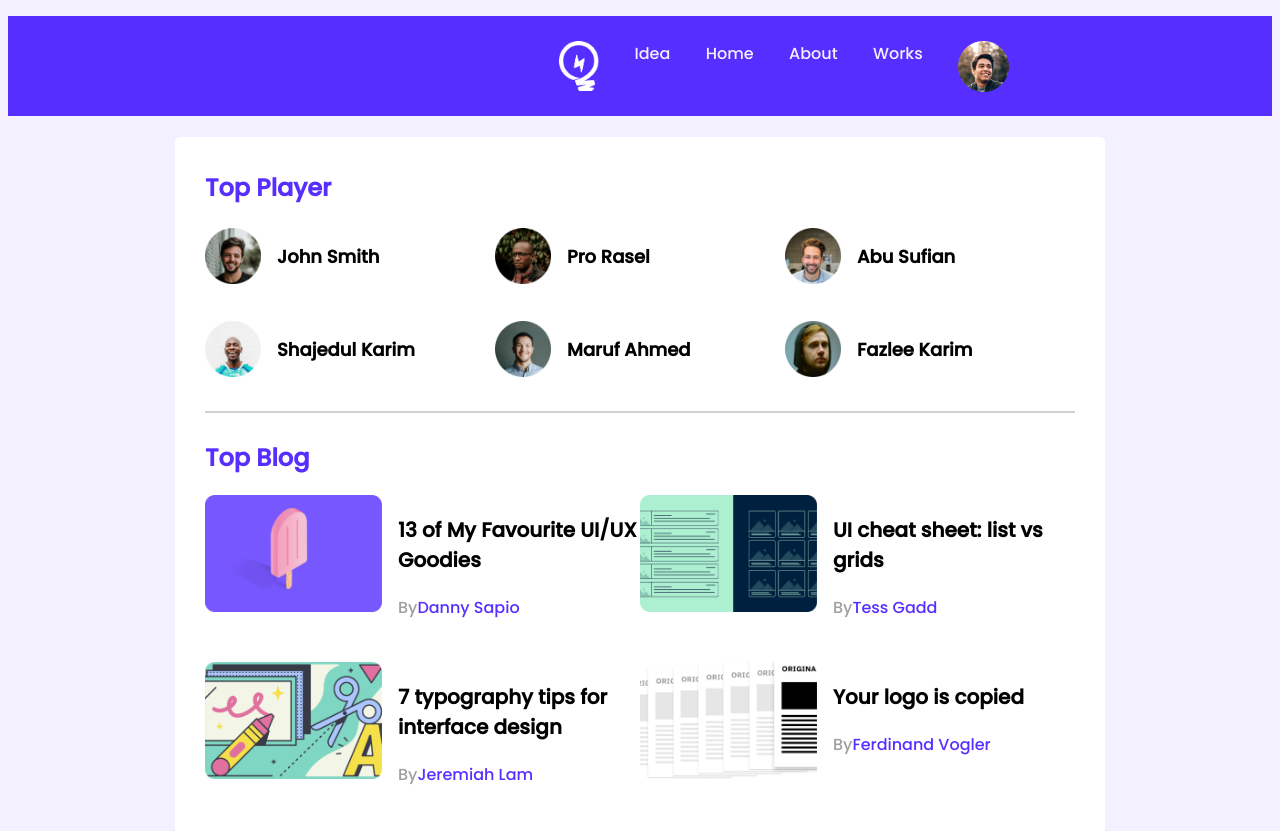
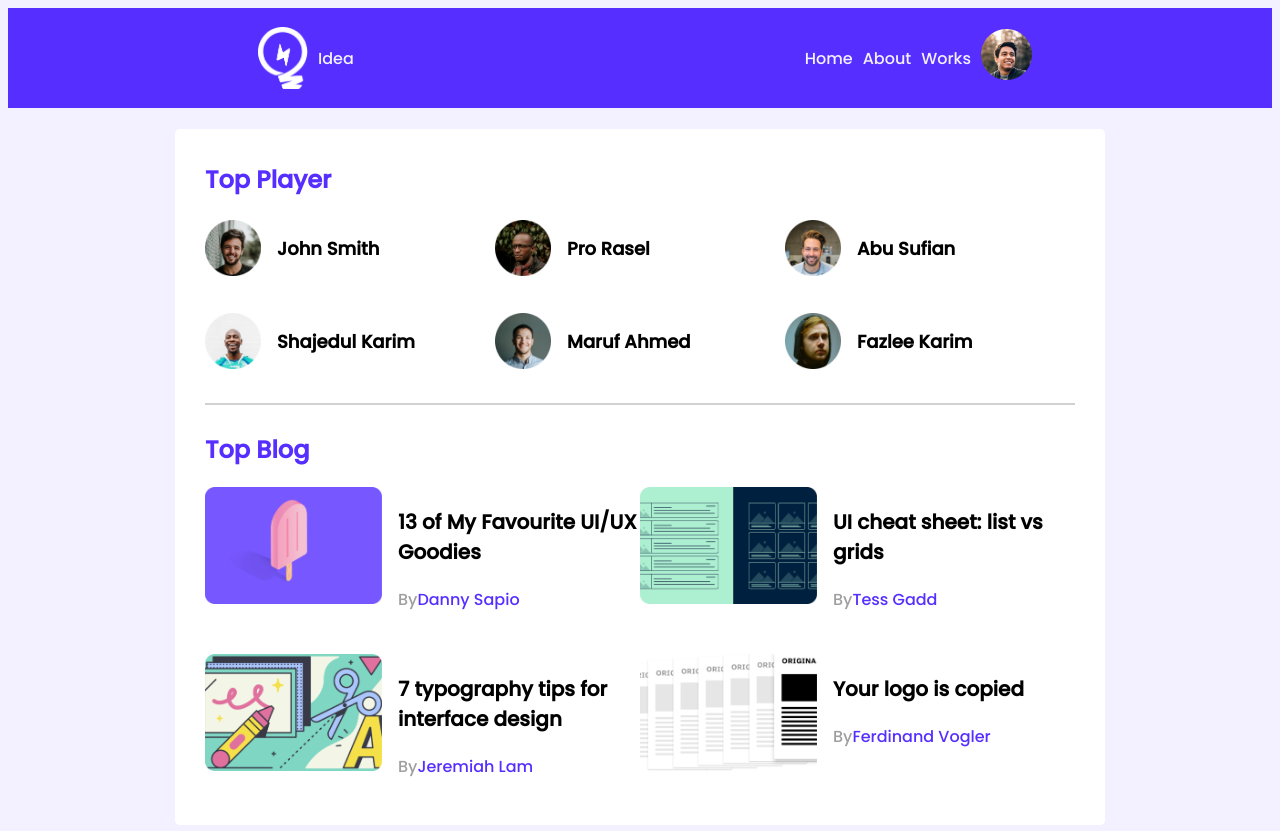
Before and after one commit to Abu-Saleh-Rony/LEADER-BOARD, a plain HTML site: page index.html in a window 1280 px wide. Shown: the top 831 px of the page. Drawn offline with Linux system fonts and the light colour scheme.

Commit message:
final commit

```diff
--- a/index.html
+++ b/index.html
@@ -17,17 +17,21 @@
     <!-- header start -->
     <Header>
         <Nav class="Navbar">
+            <div class="half-width">
+                <div class="logo">
+                    <img src="images/icons/logo.png" alt="">
+                    <li class="idea">Idea</li>
+                </div>
+            </div>
+            <div class="half-width1">
                 <ul class="list-items">
-                <img class=logo src="images/icons/logo.png" alt="">
-                <li class="idea">Idea</li>
                     <li>Home</li>
                     <li>About</li>
                     <li>Works</li>
                     <li><img src="images/icons/profile.png" alt=""></li>
                 </ul>
+            </div>
         </Nav>
-
-
     </Header>
     <!-- Header end-->
     <Main>
--- a/styles/style.css
+++ b/styles/style.css
@@ -10,6 +10,9 @@ body {
 
 /* Header Navbar*/
 .Navbar {
+    display: flex;
+    align-items: center;
+    justify-content: space-between;
     background-color: #562EFF;
     height: 100px;
     width: 100%;
@@ -17,20 +20,44 @@ body {
 }
 
 .logo {
+    display: flex;
+    align-items: center;
+    list-style: none;
     height: 50px;
     padding-left: 10px;
 
 }
 
+.logo img {
+    width: 50px;
+    margin-right: 10px;
+}
+
+.idea {
+    color: #F3F1FF;
+}
+
 .list-items {
     list-style: none;
     display: flex;
+    color: #F3F1FF;
     justify-content: space-evenly;
-    padding-left: 40%;
-    padding-right: 18%;
-    padding-top: 25px;
-    color: #F3F1FF;
+    align-items: center;
+
 }
+
+.list-items li {
+    margin-left: 10px;
+}
+
+.half-width {
+    margin-left: 240px;
+}
+
+.half-width1 {
+    margin-right: 240px;
+}
+
 
 main {
     display: flex;
@@ -190,6 +217,7 @@ hr {
 
     .players {
         grid-template-columns: repeat(2, 1fr);
+
     }
 
     .blogs,
```
Lines whose indentation alone changed are shown as unchanged.
